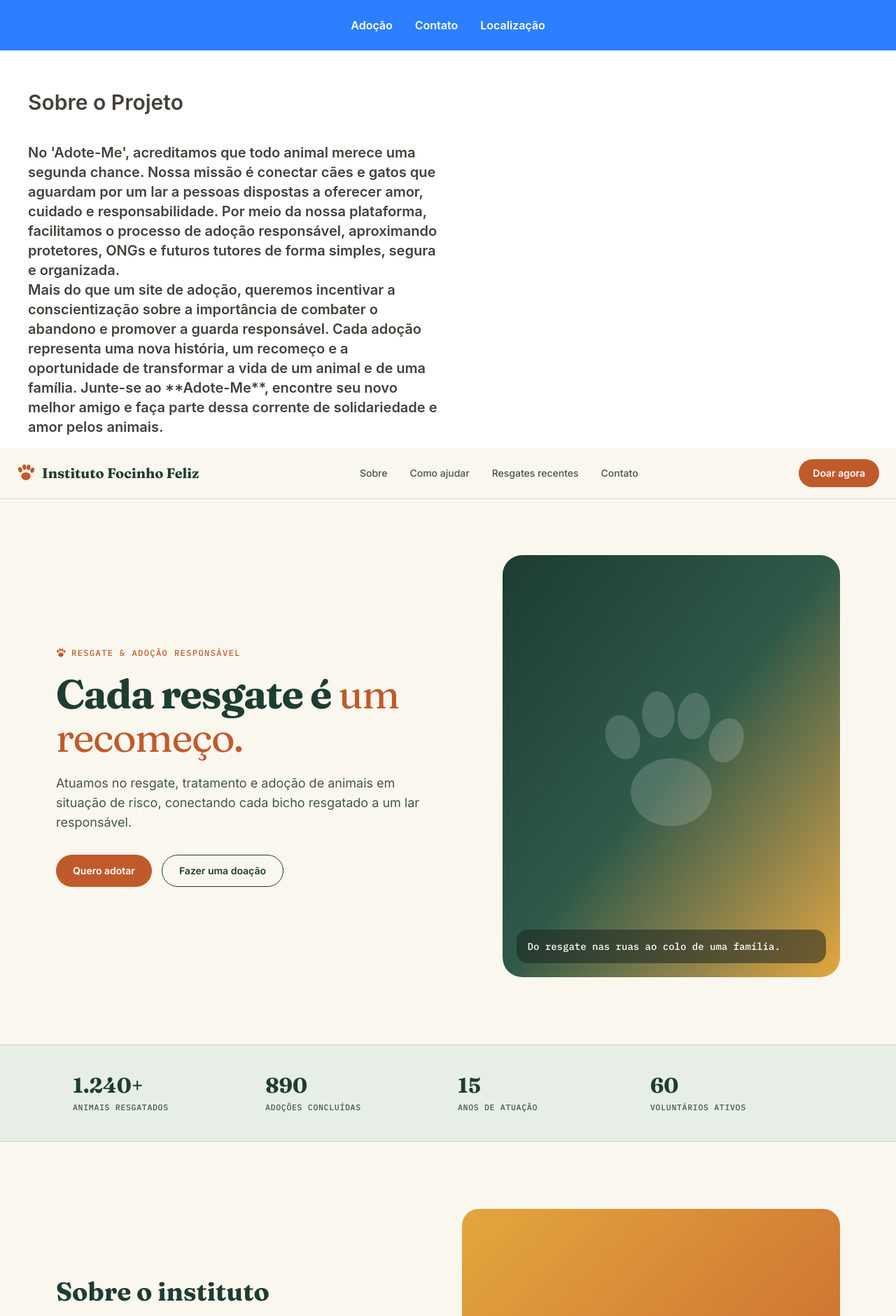
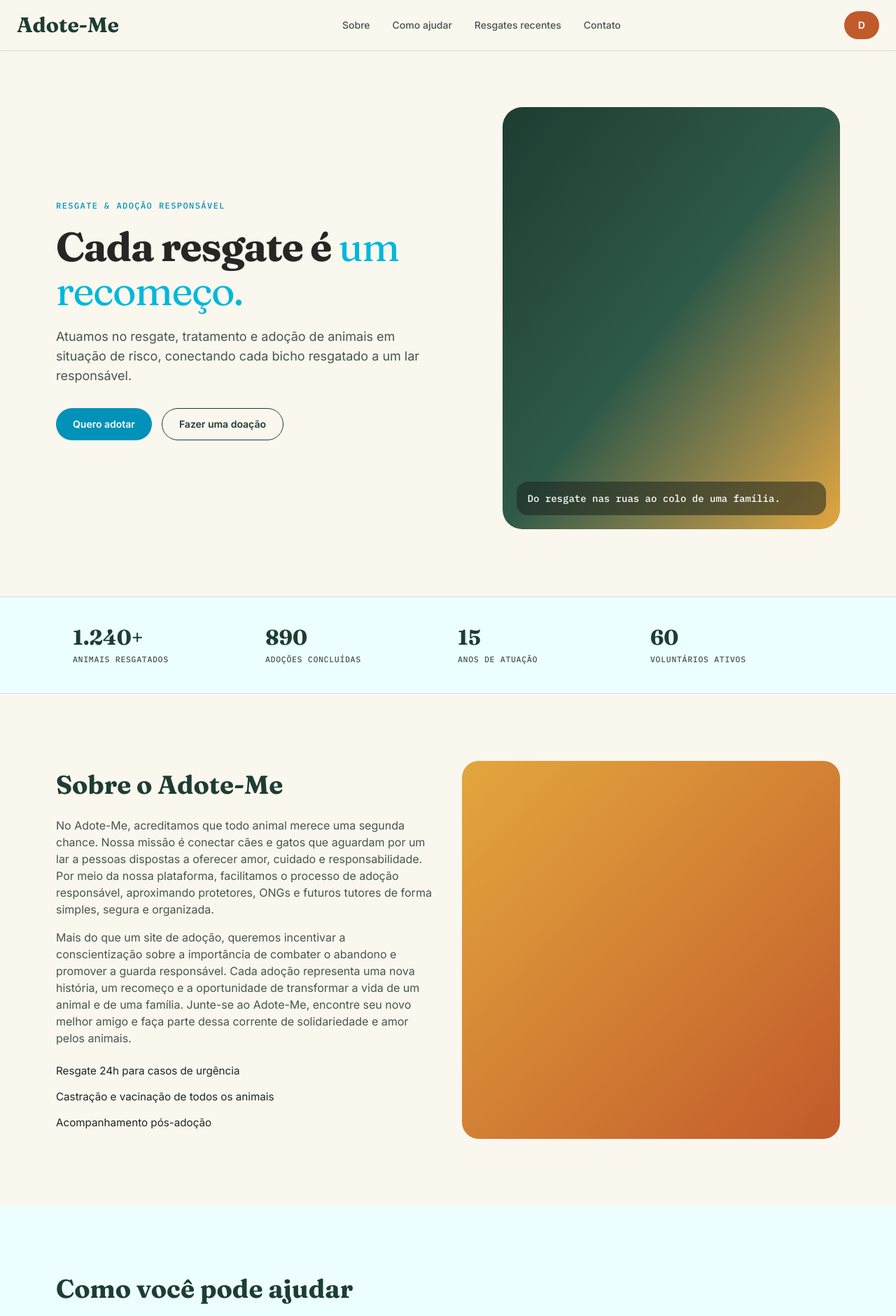
Before and after one commit to Pedro-BP/Projeto-Integrador-Adote-Me, a React (Vite) app in the folder Frontend/: page / in a window 1280 px wide. Shown: the top 1880 px of the page at 70% size. Built offline with nearby package versions, Linux system fonts and the light colour scheme.

Commit message:
Atualizando algoritimos do frontend

```diff
--- a/Frontend/src/components/Header.jsx
+++ b/Frontend/src/components/Header.jsx
@@ -1,25 +1,5 @@
 export default function Header() {
     return (<div>
-<nav className="bg-blue-500">
-            <ul className="flex justify-center list-none m-0 p-0 text-center font-semibold">
-                <li>
-                <img src="" alt="" /></li>
-                <li className="px-4 py-6 cursor-pointer text-white hover:text-cyan-200">Adoção</li>
-                <li className="px-4 py-6 cursor-pointer text-white hover:text-cyan-200">Contato</li>
-                <li className="px-4 py-6 cursor-pointer text-white hover:text-cyan-200">Localização</li>
-            </ul>
-        </nav>
 
-        <div className="max-w-2xl my-2 py-2 px-10 font-semibold text-stone-700">
-            <h3 className="text-3xl text-left my-10 font-semibold">
-            Sobre o Projeto
-            </h3>
-            <p className="text-xl flex justify-center">
-                No 'Adote-Me', acreditamos que todo animal merece uma segunda chance. Nossa missão é conectar cães e gatos que aguardam por um lar a pessoas dispostas a oferecer amor, cuidado e responsabilidade. Por meio da nossa plataforma, facilitamos o processo de adoção responsável, aproximando protetores, ONGs e futuros tutores de forma simples, segura e organizada.
-            </p>
-            <p className="text-xl flex justify-center">
-                Mais do que um site de adoção, queremos incentivar a conscientização sobre a importância de combater o abandono e promover a guarda responsável. Cada adoção representa uma nova história, um recomeço e a oportunidade de transformar a vida de um animal e de uma família. Junte-se ao **Adote-Me**, encontre seu novo melhor amigo e faça parte dessa corrente de solidariedade e amor pelos animais.
-            </p>
-        </div>
         </div>)
 }
--- a/Frontend/src/pages/Index.jsx
+++ b/Frontend/src/pages/Index.jsx
@@ -2,21 +2,8 @@ import { useState } from "react";
 
 /* ============================================================
    TUDO QUE ESTÁ AQUI EM CIMA fica FORA do componente Index.
-   São "ajudantes": um ícone reutilizável e listas de dados.
+   Listas de dados usadas pela página.
    ============================================================ */
-
-// Ícone de pegada de pata, usado várias vezes na página
-function Paw({ className = "" }) {
-  return (
-    <svg viewBox="0 0 48 48" className={className} fill="currentColor" aria-hidden="true">
-      <ellipse cx="24" cy="32" rx="12.5" ry="10.5" />
-      <ellipse cx="9" cy="15" rx="5.2" ry="7" transform="rotate(-18 9 15)" />
-      <ellipse cx="20" cy="8" rx="5" ry="7.2" transform="rotate(-5 20 8)" />
-      <ellipse cx="31" cy="8.5" rx="5" ry="7.2" transform="rotate(6 31 8.5)" />
-      <ellipse cx="41" cy="16" rx="5.2" ry="7" transform="rotate(20 41 16)" />
-    </svg>
-  );
-}
 
 const NAV_LINKS = [
   { href: "#sobre", label: "Sobre" },
@@ -39,8 +26,8 @@ const HELP_CARDS = [
     cta: "Ver animais para adoção",
   },
   {
-    title: "Doe",
-    text: "Sua contribuição mensal cobre ração, remédio e atendimento veterinário de urgência.",
+    title: "Entrega voluntaria",
+    text: "Não pode mais cuidar do seu pet? Faça uma doação responsável. Nossa ONG ajudará a encontrar um novo lar seguro e cheio de carinho.",
     cta: "Fazer uma doação",
   },
   {
@@ -82,9 +69,8 @@ export default function Index() {
       {/* ---------- Header ---------- */}
       <header className="sticky top-0 z-50 border-b border-[#1E3D32]/[0.14] bg-[#FAF7EF]/90 backdrop-blur-sm">
         <div className="flex items-center justify-between px-6 py-4">
-          <a href="#top" className="flex items-center gap-2.5 font-[Fraunces,serif] text-xl font-bold text-[#1E3D32]">
-            <Paw className="h-[26px] w-[26px] text-[#C15A2B]" />
-            Instituto Focinho Feliz
+          <a href="#top" className="flex items-center gap-2.5 font-[Fraunces,serif] text-3xl font-bold text-[#1E3D32]">
+            Adote-Me
           </a>
 
           <nav className="hidden gap-8 text-sm font-medium text-[#46564B] md:flex" aria-label="Navegação principal">
@@ -100,7 +86,7 @@ export default function Index() {
               href="#doar"
               className="hidden rounded-full bg-[#C15A2B] px-5 py-2.5 text-sm font-semibold text-white transition-transform hover:-translate-y-0.5 hover:bg-[#a94a20] sm:inline-flex"
             >
-              Doar agora
+              D
             </a>
             <button
               className="inline-flex rounded-[10px] border border-[#1E3D32]/[0.14] p-2 text-[#1E3D32] md:hidden"
@@ -135,13 +121,13 @@ export default function Index() {
       <section id="top" className="overflow-hidden px-6 pb-24 pt-16 md:pt-20">
         <div className="mx-auto grid max-w-[1120px] items-center gap-12 md:grid-cols-[1.1fr_0.9fr]">
           <div>
-            <span className="mb-5 inline-flex items-center gap-2 font-[IBM_Plex_Mono,monospace] text-xs uppercase tracking-[0.12em] text-[#C15A2B]">
-              <Paw className="h-3.5 w-3.5" /> Resgate &amp; adoção responsável
+            <span className="mb-5 inline-flex items-center gap-2 font-[IBM_Plex_Mono,monospace] text-xs uppercase tracking-[0.12em] text-cyan-600">
+              Resgate &amp; adoção responsável
             </span>
 
-            <h1 className="mb-5 max-w-xl font-[Fraunces,serif] text-[2.3rem] font-bold leading-[1.08] tracking-tight text-[#1E3D32] sm:text-5xl lg:text-[3.6rem]">
+            <h1 className="mb-5 max-w-xl font-[Fraunces,serif] text-[2.3rem] font-bold leading-[1.08] tracking-tight text-stone-800 sm:text-5xl lg:text-[3.6rem]">
               Cada resgate é{" "}
-              <em className="font-medium not-italic italic text-[#C15A2B]">um recomeço.</em>
+              <em className="font-medium not-italic italic text-cyan-500">um recomeço.</em>
             </h1>
 
             <p className="mb-8 max-w-[46ch] text-lg text-[#46564B]">
@@ -152,13 +138,13 @@ export default function Index() {
             <div className="flex flex-wrap gap-3.5">
               <a
                 href="#ajudar"
-                className="inline-flex items-center justify-center rounded-full bg-[#C15A2B] px-6 py-3 text-sm font-semibold text-white transition-transform hover:-translate-y-0.5 hover:bg-[#a94a20]"
+                className="inline-flex items-center justify-center rounded-full bg-cyan-600 px-6 py-3 text-sm font-semibold text-white transition-transform hover:-translate-y-0.5 hover:bg-stone-800"
               >
                 Quero adotar
               </a>
               <a
                 href="#doar"
-                className="inline-flex items-center justify-center rounded-full border border-[#1E3D32] px-6 py-3 text-sm font-semibold text-[#1E3D32] transition-colors hover:bg-[#1E3D32] hover:text-white"
+                className="inline-flex items-center justify-center rounded-full border border-[#1E3D32] px-6 py-3 text-sm font-semibold text-[#1E3D32] transition-colors hover:bg-stone-800 hover:text-white"
               >
                 Fazer uma doação
               </a>
@@ -166,7 +152,6 @@ export default function Index() {
           </div>
 
           <div className="relative flex aspect-[4/5] items-center justify-center rounded-[28px] bg-gradient-to-br from-[#1E3D32] via-[#2F5A48] to-[#E3A63D]">
-            <Paw className="h-[46%] w-[46%] text-white/[0.16]" />
             <div className="absolute inset-x-5 bottom-5 rounded-2xl bg-[#1C2620]/55 px-4 py-3.5 font-[IBM_Plex_Mono,monospace] text-sm text-white backdrop-blur-sm">
               Do resgate nas ruas ao colo de uma família.
             </div>
@@ -175,7 +160,7 @@ export default function Index() {
       </section>
 
       {/* ---------- Stats ---------- */}
-      <section className="border-y border-[#1E3D32]/[0.14] bg-[#E7EEE5]">
+      <section className="border-y border-[#1E3D32]/[0.14] bg-cyan-50">
         <div className="mx-auto grid max-w-[1120px] grid-cols-2 gap-7 px-6 py-10 sm:grid-cols-4">
           {STATS.map((s) => (
             <div key={s.label}>
@@ -187,22 +172,22 @@ export default function Index() {
           ))}
         </div>
       </section>
-
-      {/* ---------- Sobre ---------- */}
       <section id="sobre" className="px-6 py-24">
         <div className="mx-auto grid max-w-[1120px] gap-10 md:grid-cols-2 md:items-center">
           <div>
             <h2 className="mb-6 font-[Fraunces,serif] text-3xl font-bold text-[#1E3D32] sm:text-[2.3rem]">
-              Sobre o instituto
+              Sobre o Adote-Me
             </h2>
             <p className="mb-4 text-[#46564B]">
-              Começamos como um grupo de voluntários atendendo chamados de resgate na região
-              metropolitana. Hoje mantemos um abrigo próprio, parceria com clínicas veterinárias
-              e uma rede de lares temporários.
+              No Adote-Me, acreditamos que todo animal merece uma segunda chance.
+              Nossa missão é conectar cães e gatos que aguardam por um lar a pessoas dispostas a oferecer amor, cuidado e responsabilidade.
+              Por meio da nossa plataforma, facilitamos o processo de adoção responsável, aproximando protetores, ONGs e futuros tutores de forma simples,
+              segura e organizada.
             </p>
             <p className="mb-4 text-[#46564B]">
-              Cada animal que chega passa por avaliação veterinária, vacinação e, quando
-              necessário, tratamento prolongado antes de entrar no programa de adoção.
+             Mais do que um site de adoção, queremos incentivar a conscientização sobre a importância de combater o abandono e promover a guarda responsável.
+             Cada adoção representa uma nova história, um recomeço e a oportunidade de transformar a vida de um animal e de uma família.
+             Junte-se ao Adote-Me, encontre seu novo melhor amigo e faça parte dessa corrente de solidariedade e amor pelos animais.
             </p>
             <ul className="mt-6 grid gap-3.5">
               {[
@@ -211,21 +196,18 @@ export default function Index() {
                 "Acompanhamento pós-adoção",
               ].map((item) => (
                 <li key={item} className="flex items-start gap-3 text-[0.95rem] text-[#1C2620]">
-                  <Paw className="mt-0.5 h-[18px] w-[18px] flex-shrink-0 text-[#C15A2B]" />
                   {item}
                 </li>
               ))}
             </ul>
           </div>
 
-          <div className="flex aspect-square items-center justify-center rounded-3xl bg-gradient-to-br from-[#E3A63D] to-[#C15A2B]">
-            <Paw className="h-[38%] w-[38%] text-white/35" />
-          </div>
+          <div className="flex aspect-square items-center justify-center rounded-3xl bg-gradient-to-br from-[#E3A63D] to-[#C15A2B]" />
         </div>
       </section>
 
       {/* ---------- Como ajudar ---------- */}
-      <section id="ajudar" className="bg-[#E7EEE5] px-6 py-24">
+      <section id="ajudar" className="bg-cyan-50 px-6 py-24">
         <div className="mx-auto max-w-[1120px]">
           <div className="mb-12 max-w-xl">
             <h2 className="mb-3.5 font-[Fraunces,serif] text-3xl font-bold text-[#1E3D32] sm:text-[2.3rem]">
@@ -242,10 +224,9 @@ export default function Index() {
                 key={c.title}
                 className="flex flex-col gap-3.5 rounded-[20px] border border-[#1E3D32]/[0.14] bg-white p-7"
               >
-                <Paw className="h-6 w-6 text-[#C15A2B]" />
                 <h3 className="font-[Fraunces,serif] text-xl text-[#1E3D32]">{c.title}</h3>
                 <p className="flex-grow text-sm text-[#46564B]">{c.text}</p>
-                <a href="#contato" className="text-sm font-semibold text-[#C15A2B] hover:underline">
+                <a href="#contato" className="text-sm font-semibold text-cyan-600 hover:underline">
                   {c.cta} →
                 </a>
               </div>
@@ -269,9 +250,7 @@ export default function Index() {
           <div className="grid gap-6 sm:grid-cols-3">
             {RESCUES.map((r) => (
               <div key={r.name} className="overflow-hidden rounded-[20px] border border-[#1E3D32]/[0.14] bg-white">
-                <div className="flex aspect-[16/11] items-center justify-center bg-gradient-to-br from-[#2F5A48] to-[#1E3D32]">
-                  <Paw className="h-[34%] w-[34%] text-white/20" />
-                </div>
+                <div className="flex aspect-[16/11] items-center justify-center bg-gradient-to-br from-[#2F5A48] to-[#1E3D32]" />
                 <div className="p-5">
                   <div className="mb-2 flex items-center justify-between">
                     <span className="font-[Fraunces,serif] text-lg font-bold text-[#1E3D32]">{r.name}</span>
@@ -290,27 +269,26 @@ export default function Index() {
       {/* ---------- CTA ---------- */}
       <div
         id="doar"
-        className="relative mx-6 mb-24 overflow-hidden rounded-[28px] bg-[#1E3D32] px-8 py-14 text-center text-white"
+        className="relative mx-6 mb-24 overflow-hidden rounded-[28px] bg-cyan-700 px-8 py-14 text-center text-white"
       >
-        <Paw className="pointer-events-none absolute -bottom-10 -right-8 h-[220px] w-[220px] text-white/[0.06]" />
         <h2 className="relative mb-3 font-[Fraunces,serif] text-3xl font-bold sm:text-[2.2rem]">
-          Sua doação mantém o resgate funcionando
+          Encontre um novo melhor amigo
         </h2>
         <p className="relative mx-auto mb-7 max-w-[46ch] text-white/80">
-          Com R$30 por mês você ajuda a custear ração, vacinas e atendimento de urgência para os animais do abrigo.
+          Cada adoção transforma duas vidas: a do animal e a da família que o recebe. Conheça nossos pets disponíveis e ofereça um lar cheio de amor.
         </p>
         <div className="relative flex flex-wrap justify-center gap-3.5">
           <a
             href="#contato"
             className="inline-flex items-center justify-center rounded-full bg-white px-6 py-3 text-sm font-semibold text-[#1E3D32] transition-transform hover:-translate-y-0.5"
           >
-            Doar agora
+            Adotar agora
           </a>
           <a
             href="#ajudar"
-            className="inline-flex items-center justify-center rounded-full border border-white/50 px-6 py-3 text-sm font-semibold text-white transition-colors hover:bg-white/10"
+            className="inline-flex items-center justify-center rounded-full border border-white/50 px-6 py-3 text-sm font-semibold text-white transition-colors hover:bg-cyan-500"
           >
-            Conhecer outras formas de ajudar
+           Ver pets disponíveis
           </a>
         </div>
       </div>
@@ -320,7 +298,7 @@ export default function Index() {
         <div className="mx-auto grid max-w-[1120px] gap-8 sm:grid-cols-[1.4fr_1fr_1fr]">
           <div>
             <div className="mb-2.5 flex items-center gap-2.5 font-[Fraunces,serif] font-bold text-[#1E3D32]">
-              <Paw className="h-5 w-5 text-[#C15A2B]" /> Instituto Focinho Feliz
+              Instituto Focinho Feliz
             </div>
             <p className="max-w-[34ch] text-sm text-[#46564B]">
               Resgate, tratamento e adoção responsável de animais em situação de vulnerabilidade.
```
